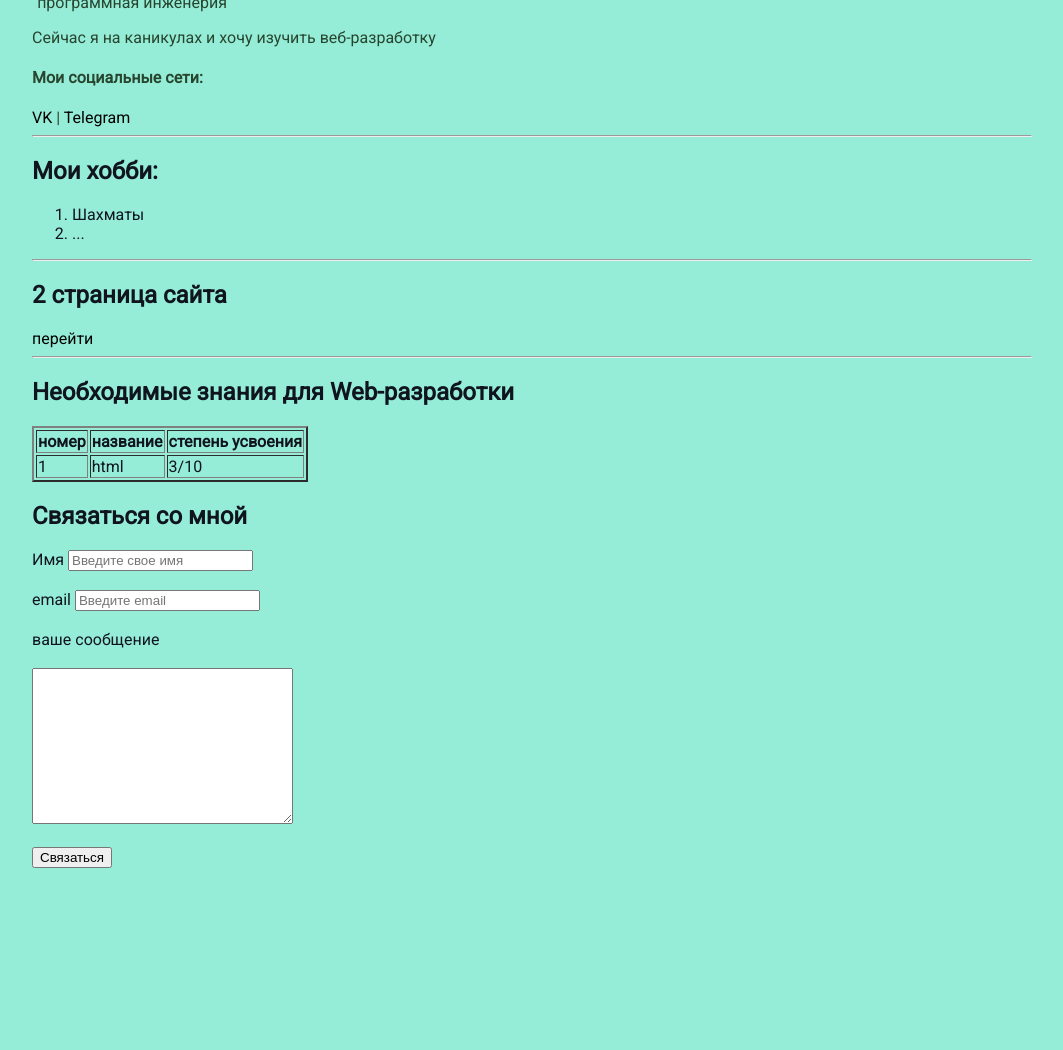
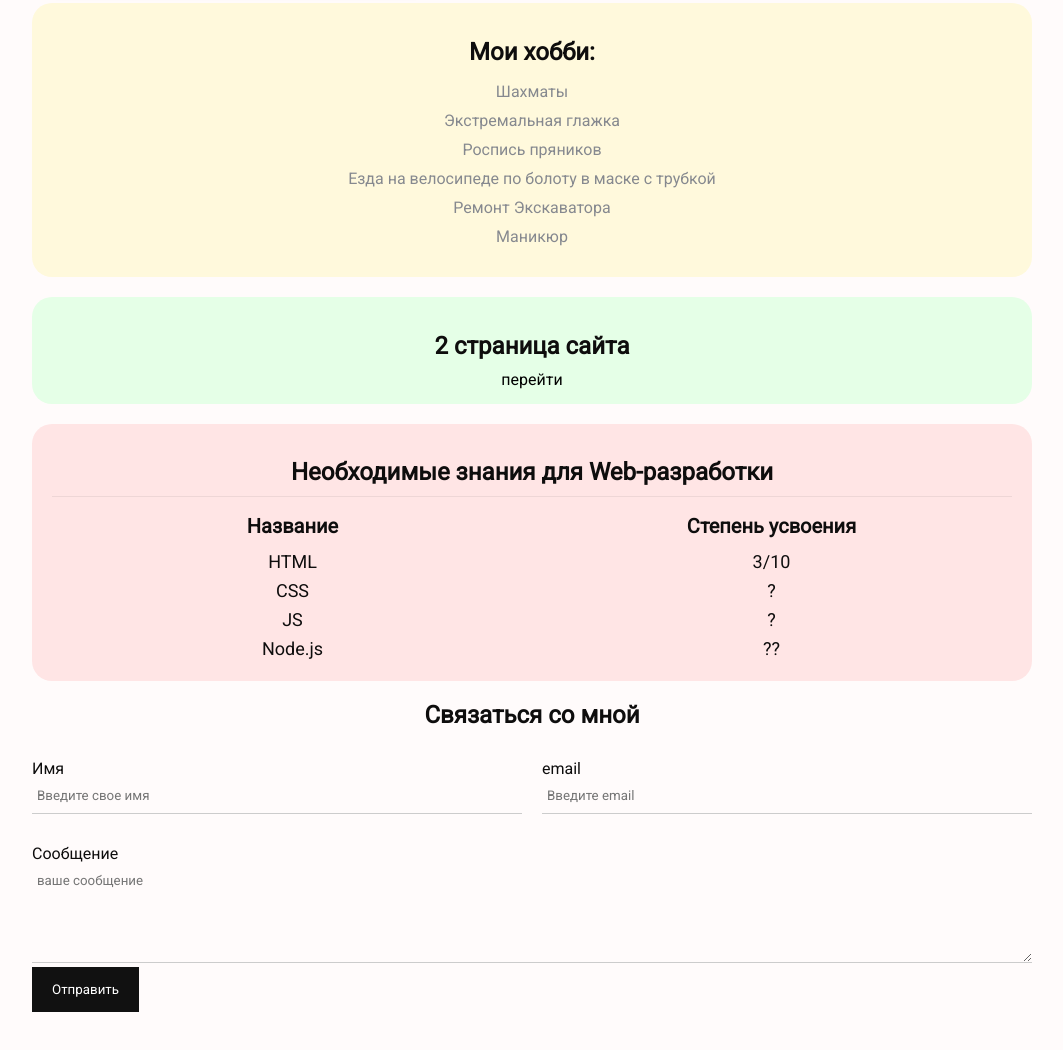
Before and after one commit to AlnurYusupov/HTML, a plain HTML site: page index.html in a window 1280 px wide. Shown: the part 524-1574 px from the top of the page, without its empty margins (108-1171 px from the left). Drawn offline with Linux system fonts and the light colour scheme.

Commit message:
Add files via upload

```diff
--- a/index.html
+++ b/index.html
@@ -8,75 +8,93 @@
 <body>
     <div class="container">
         <div class="info">
-            <img src="tnR7tysA_iE.jpg" alt="Моя фотка"  class="ava">
+            <img src="photo_2023-02-02_23-07-34.jpg" alt="Моя фотка"  class="ava">
+
+            <div class="info-text">
             <h1>Юсупов Альнур</h1>
             <p>  Я студент <strong>Оренбургского государственного университета</strong> ,
             факультета математики и информационных технологий,
-            специальность "программная инженерия" </p>
+            специальность "Программная инженерия" </p>
             <p>Сейчас я на каникулах и хочу изучить веб-разработку</p>
-            <h4>Мои социальные сети: </h4>
-            <a href="https://vk.com/id528644092" target="_blank" >VK</a>             |
+            <h3>Мои социальные сети: </h3>
+            <a href="https://vk.com/id528644092" target="_blank" >VK</a>
+           |
             <a href="https://t.me//Alnur_Yusupov" target="_blank">Telegram</a>
             </div>
-
-
-        <hr>
+        </div>
+        <div class="card bg-yellow">
             <h2>Мои хобби: </h2>
-        <ol type="1">
+            <ol class="list" >
                 <li>Шахматы</li>
-            <li>...</li>
+                <li>Экстремальная глажка</li>
+                <li>Роспись пряников</li>
+                <li>Езда на велосипеде по болоту в маске с трубкой</li>
+                <li>Ремонт Экскаватора</li>
+                <li>Маникюр</li>
             </ol>
-        <hr>
+        </div>
+            <div class="card bg-green">
             <h2>2 страница сайта</h2>
             <a href="page2.html" target="_blank">перейти</a>
-        <hr>
+        </div>
+        <div class="card bg-red">
             <h2>Необходимые знания для Web-разработки</h2>
-        <table border="2">
+            <table class="table" >
                 <thead>
                     <tr>
-                    <th>номер</th>
-                    <th>название</th>
-                    <th>степень усвоения</th>
+                        <th> Название</th>
+                        <th> Степень усвоения</th>
                     </tr>
                 </thead>
-            <tbody>
+                <tbody >
                     <tr>
-                    <td>1</td>
-                    <td>html</td>
+                        <td>HTML</td>
                         <td>3/10</td>
                     </tr>
+                    <tr>
+
+                        <td>CSS</td>
+                        <td>?</td>
+                    </tr>
+                    <tr>
+
+                        <td>JS</td>
+                        <td>?</td>
+                    </tr>
+                    <tr>
+
+                        <td>Node.js</td>
+                        <td>??</td>
+                    </tr>
                 </tbody>
-        <tfoot></tfoot>
             </table>
+        </div>
+        <div class="contact">
             <h2>Связаться со мной</h2>
             <form action="/page2.html">
-            <label for="name"> Имя </label>
+                <div class="row">
+                    <div class="form-group">
+                        <label   label for="name"> Имя </label>
                         <input type="text" id="name" placeholder="Введите свое имя">
-            <!-- Попрактиковаться с аргументами input -->
-            <br>
-            <br>
+                    </div>
+                    <div class="form-group">
                         <label for="email"> email </label>
+                        <input type="text" id="email" placeholder="Введите email">
+                    </div>
+                </div>
+                <div class="form-group">
+                    <label for="text">Cообщение</label>
+                    <textarea class="message" id="text" cols="2" rows="15" placeholder="ваше сообщение"></textarea>
+                </div>
+                <input class="btn" type="submit" value="Отправить">
+            </form>
+            <div class="position">
+                <div class="box"></div>
+            </div>
+        </div>
 
-            <input type="text" id="email" placeholder="Введите email"> <!-- value="@mail.com"> -->
-            <br>
-            <br>
-            <label for="text">ваше сообщение</label>
-            <br>
-            <br>
-            <textarea name="" id="text" cols="30" rows="10"></textarea>
-            <br>
-            <br>
-            <input type="submit" value="Связаться">
-            <!-- <label for=""></label>
-            <input type="text" id="name" placeholder="Введите свое имя"> -->
-        </form>
-        <div class="box-model">
-            <div></div>
-            <div></div>
-            <div></div>
-            <div></div>
 </div>
+
 <div style="margin-bottom: 500px;"></div>
-</div>
 </body>
 </html>
--- a/styles.css
+++ b/styles.css
@@ -1,23 +1,45 @@
-@import url('https://fonts.googleapis.com/css2?family=Roboto&display=swap');
-body
+@import url("https://fonts.googleapis.com/css2?family=Roboto&display=swap");
+
+/* *
 {
-    background-color: #95ecd7;
-    color: #0f141e;
+    padding: 0;
+    margin: 0;
+} */
+body {
+  background-color: #fffafaaf;
+  color: #0e0d0d;
   /* font-size: 16px;
     font-weight: normal; */
   /* font-family: 'Trebuchet MS', 'Lucida Sans Unicode', 'Lucida Grande', 'Lucida Sans', Arial, sans-serif; */
   /* font-family: 'Roboto', sans-serif;  */
-    font: normal 16px 'Roboto', sans-serif;
-
+  font: normal 16px "Roboto", sans-serif;
 }
 a
 {
   color: black;
   text-decoration: none;
 }
+.info
+{
+  margin-bottom: 500px;
+}
+.info-text h4
+{
+  margin-bottom: 200px;
+}
+.container{
+  padding-top: 30px;
+}
+.info p
+{
+  color: #86898f;
+  font-style: italic;
+  font-weight: bold;
+}
+
 a:hover
 {
-    text-decoration:underline;
+  text-decoration: underline;
 }
 a:visited
 {
@@ -29,20 +51,38 @@ a:visited
 }
 .ava
 {
-    width: 900px;
+  width: 400px;
   border-radius: 25px;
   box-shadow: 4px 4px 14px rgba(0, 0, 0, 0.25);
 }
+
+.info {
+  display: flex;
+  margin-bottom: 20px;
+  color: black;
+}
+
+@media(max-width: 750px)
+{
   .info
   {
-    color: #28462f;
+    display: block;
+    text-align: center;
+  }
+}
+.info p {
+  color: #86898f;
   margin: 0;
-    /* font-style: italic; */
-    /* font-weight: bold; */
   text-decoration: none;
-    /* text-transform: capitalize; */
-    /* letter-spacing: 3px; */
-    /* word-spacing: 42px;*/
+}
+.info-text
+{
+  font-size: 18px;
+  margin-left: 40px;
+}
+.list li
+{
+   list-style-type: none;
 }
 /* .social
 {
@@ -63,8 +103,7 @@ a:visited
     border-top-width: 15px;
     border-right-color: blue; */
 /* } */
-.container
-{
+.container {
   max-width: 1000px;
   margin: auto;
 }
@@ -77,3 +116,141 @@ a:visited
     width: 25%;
     box-sizing: border-box;
 } */
+.bg-yellow
+{
+  background: #fff9dc;
+}
+.bg-green
+{
+  background: #e5ffe7;
+}
+.bg-red
+{
+  background: #ffe5e5;
+}
+.card {
+  text-align: center;
+  padding: 15px 20px;
+  margin-bottom: 20px;
+  border-radius: 20px;
+}
+.card h2 {
+  margin-bottom: 10px;
+}
+.list {
+  padding: 0 20px;
+
+  /* list-style: none; */
+}
+.list li
+{
+  color: #86898f;
+  margin-bottom: 10px;
+  /* border-bottom: 1px solid grey; */
+}
+.table
+{
+  table-layout: fixed;
+  width: 100%;
+  text-align: center;
+  border-top: 1px solid #0c0b0b11;
+  /* border */
+  border-collapse: separate;
+
+}
+thead tr th
+{
+  padding-top: 15px;
+  text-align: center;
+  font-size: 20px;
+}
+tbody
+{
+  text-align: center;
+
+  font-size: 18px;
+}
+.table tr th
+{
+  padding-bottom: 10px;
+}
+/* tbody td:nth-child(1)
+{
+  border-right: 1px solid grey;
+} */
+
+.table td {
+  padding-bottom: 5px;
+}
+.contact h2
+{
+    text-align: center;
+}
+.form-group label
+{
+  display: block;
+  font-size: 14;
+  padding-top: 10px;
+}
+.form-group input,
+.form-group textarea
+{
+  width: 100%;
+  box-sizing: border-box;
+  border: none;
+  background:  transparent;
+  border-bottom: 1px solid #ccc;
+  color: black;
+  padding: 10px 5px 10px;
+  outline: none;
+  font-family: inherit;
+}
+.row
+{
+  display: flex;
+  margin-bottom: 20px;
+}
+.row>.form-group{
+  width: 50%;
+  margin-right: 20px;
+}
+.row>.form-group:last-child{
+  margin-right: 0px;
+}
+.btn{
+  background-color:#111;
+  padding: 15px 20px;
+  color: white;
+  border: none;
+  font-family: inherit;
+  cursor: pointer;
+
+}
+.message{
+  height: 100px;
+}
+.btn:hover
+{
+  opacity: 0.9;
+}
+/* .position
+{
+  position: relative;
+  border: 4px solid black;
+  margin-top: 40px;
+  padding: 20px;
+  height: 300px;
+
+}
+.box
+{
+  position: fixed;
+  /* bottom: 250px;
+  left: 0px;;
+  top: 0;
+  right: 0;
+  bottom: 0;
+  width: 100%;
+  height: 50px;
+  background: lightcoral;
+} */
```
Also changed, not shown: photo_2023-01-30_18-12-35.jpg (added), photo_2023-02-02_23-07-34.jpg (added), 1 other file. Lines whose indentation alone changed are shown as unchanged.
